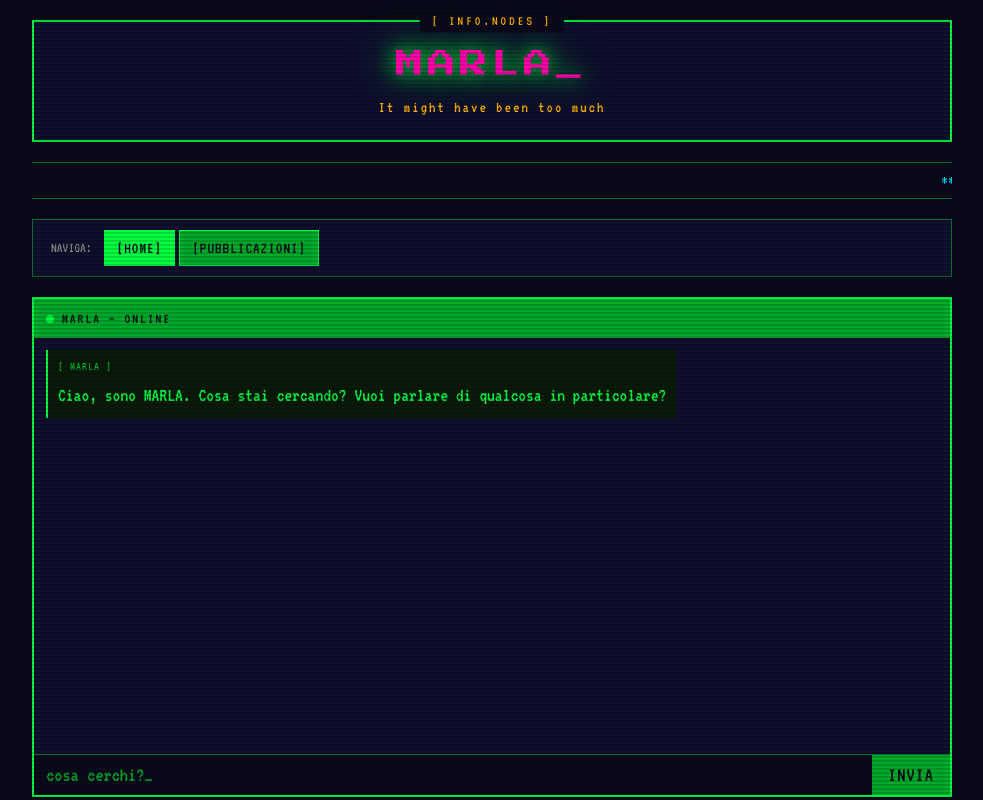
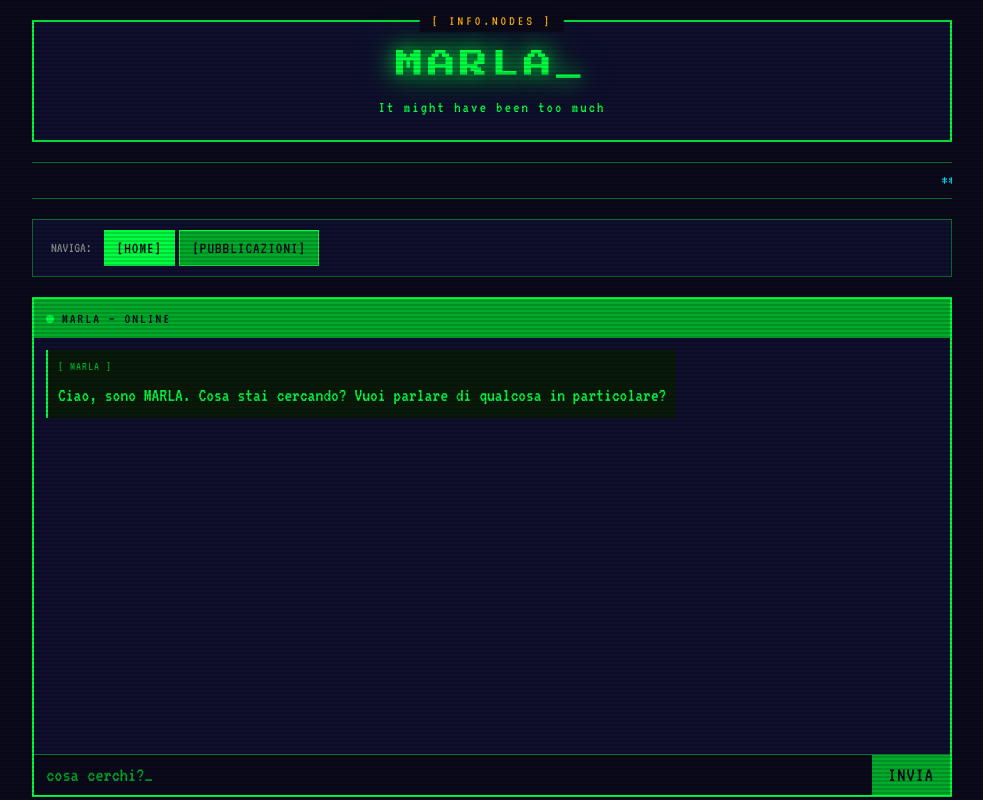
Before and after one commit to infonodesETS/infonodes-org, a website: page index.html in a window 1280 px wide. Shown: the top 800 px of the page, without its empty margins (148-1131 px from the left). Drawn offline with Linux system fonts and the light colour scheme.

Commit message:
Header: titolo e claim in verde

```diff
--- a/css/style.css
+++ b/css/style.css
@@ -87,7 +87,7 @@ header::before {
 }
 
 .site-subtitle {
-  color: var(--amber);
+  color: var(--green);
   font-size: 16px;
   letter-spacing: 2px;
 }
--- a/index.html
+++ b/index.html
@@ -10,7 +10,7 @@
 <body>
 
   <header>
-    <div class="site-title" style="color: #ff00aa;">MARLA<span class="blink">_</span></div>
+    <div class="site-title">MARLA<span class="blink">_</span></div>
     <div class="site-subtitle">It might have been too much</div>
   </header>
 
```
